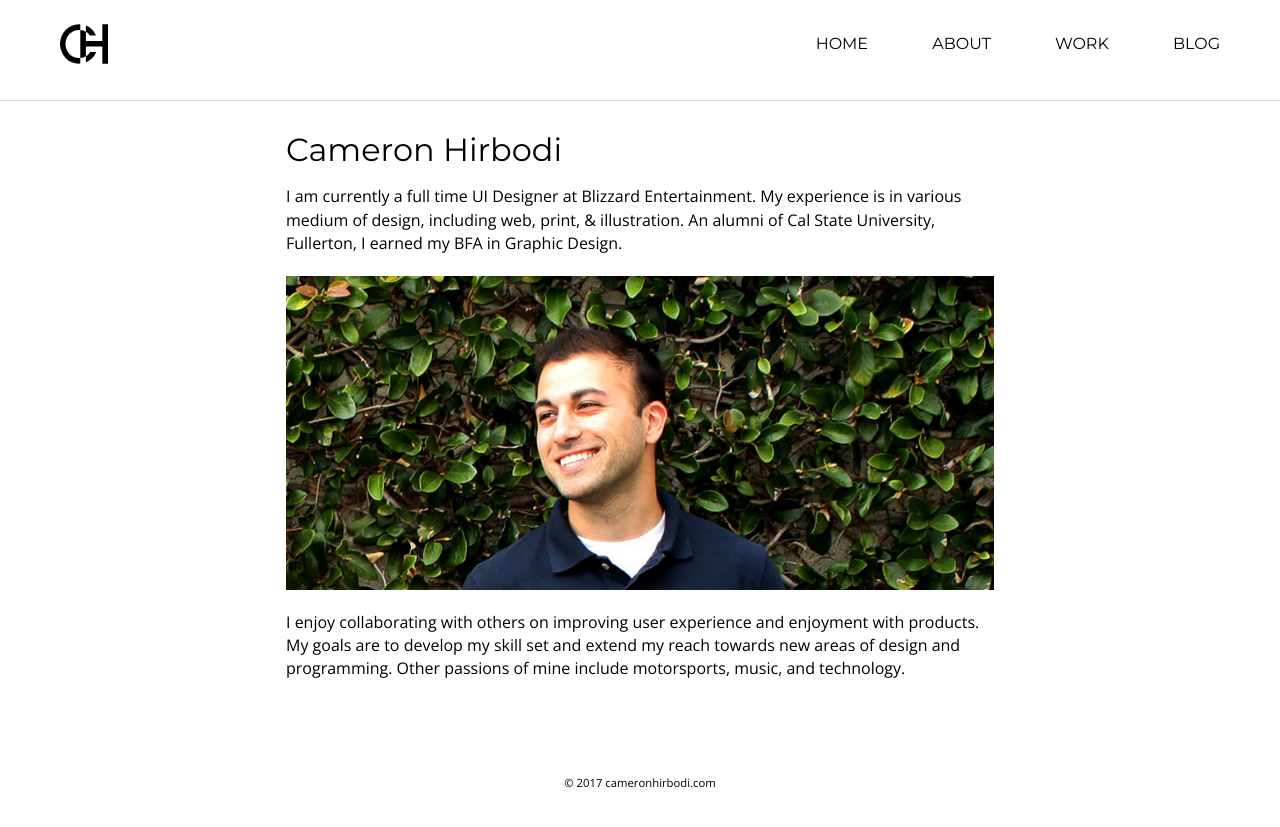
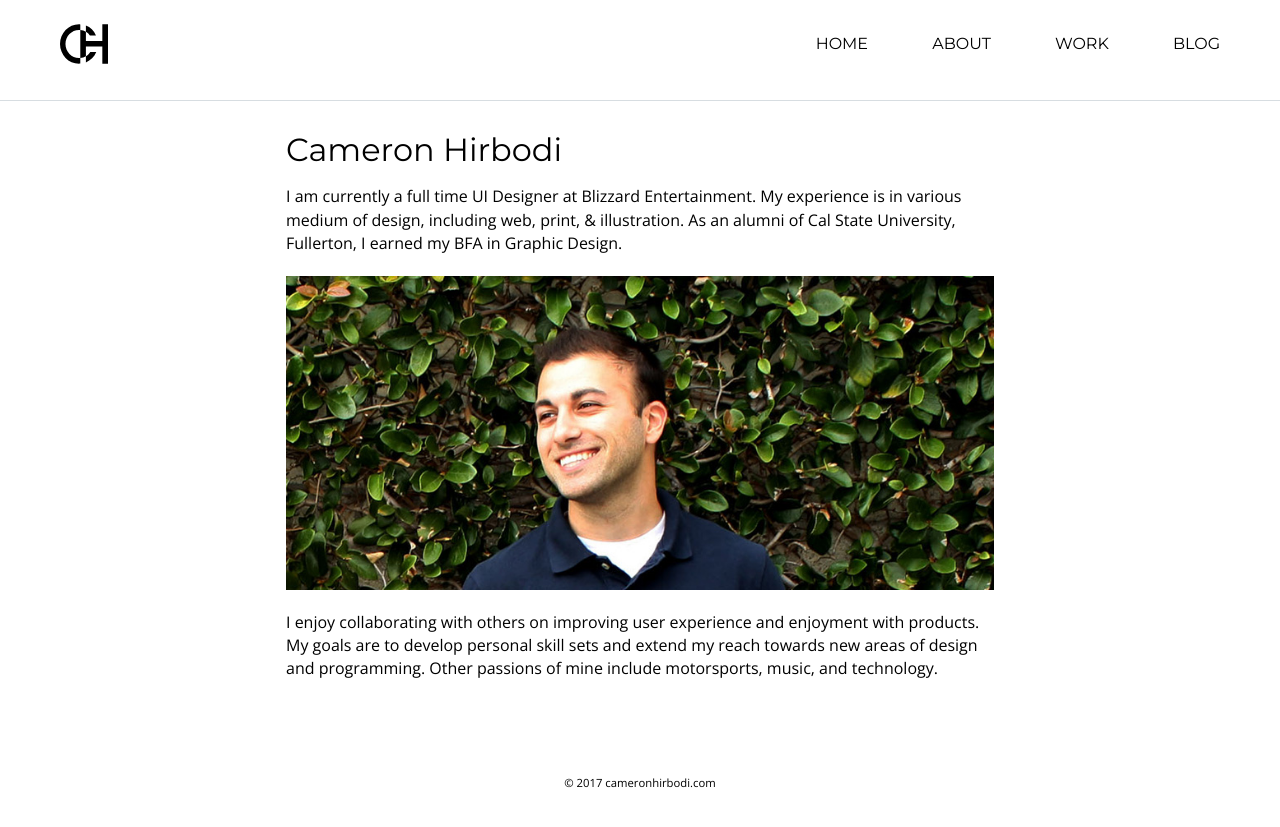
Before and after one commit to cameronhirbodi/ch-design, a Jekyll site: the page built from about.md, in a window 1280 px wide. Shown: the top 827 px of the page. Built offline with Jekyll 4.4.1, drawn with Linux system fonts in a browser that asks for light colours.

Commit message:
updated bio copy

```diff
--- a/about.md
+++ b/about.md
@@ -6,8 +6,8 @@ permalink: /about/
 
 <h3>Cameron Hirbodi</h3>
 
-I am currently a full time UI Designer at Blizzard Entertainment. My experience is in various medium of design, including web, print, & illustration. An alumni of Cal State University, Fullerton, I earned my BFA in Graphic Design.
+I am currently a full time UI Designer at Blizzard Entertainment. My experience is in various medium of design, including web, print, & illustration. As an alumni of Cal State University, Fullerton, I earned my BFA in Graphic Design.
 
 <img src="{{ site.baseurl }}/images/about_cam.jpg" alt="Cameron Hirbodi Profile Picture"/>
 
-I enjoy collaborating with others on improving user experience and enjoyment with products. My goals are to develop my skill set and extend my reach towards new areas of design and programming. Other passions of mine include motorsports, music, and technology.
+I enjoy collaborating with others on improving user experience and enjoyment with products. My goals are to develop personal skill sets and extend my reach towards new areas of design and programming. Other passions of mine include motorsports, music, and technology.
```
